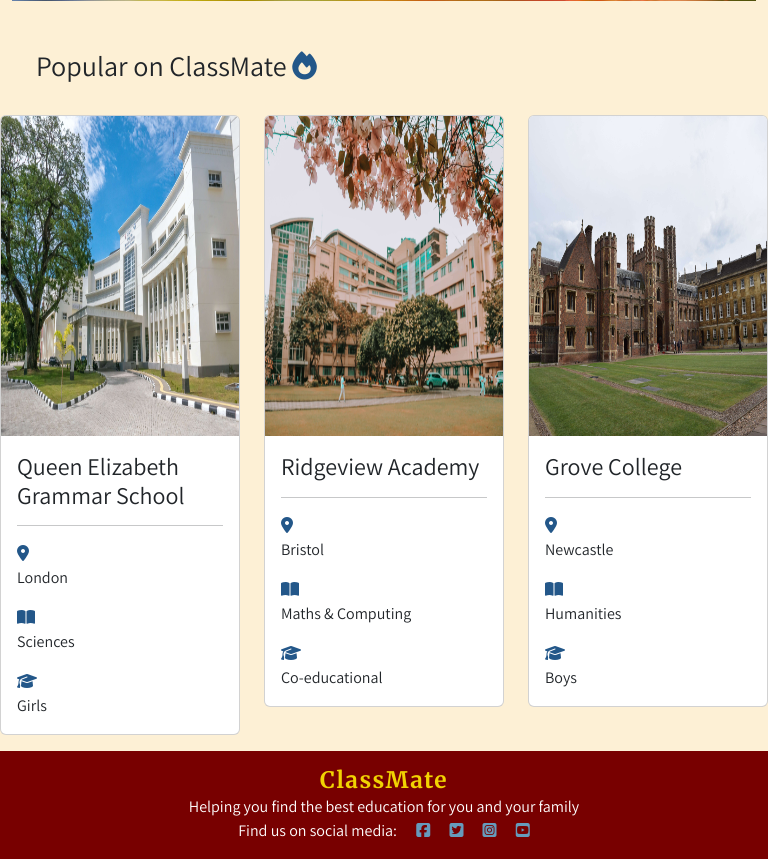
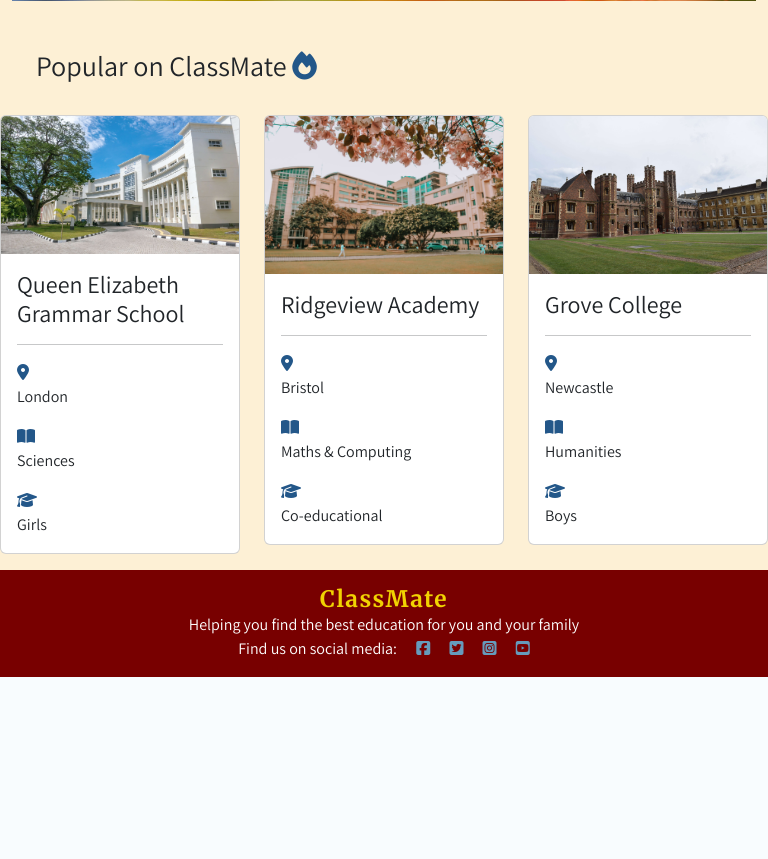
Before and after one commit to georgiagrayland/P4-ClassMate, a Django app: page / in a window 768 px wide. Shown: the part 553-1412 px from the top of the page. After the commit the page ends 1230 px from the top, so only its background shows below. Run offline with Django 3.2, Linux system fonts and the light colour scheme; some libraries are stand-ins or nearby versions.

Commit message:
add media screen for images on homepage for ipads

```diff
--- a/static/css/style.css
+++ b/static/css/style.css
@@ -10,7 +10,7 @@ html, body{
 }
 
 .content{
-    min-height: 100%;
+    min-height: 100vh;
 }
 
 /* --------------------- Nav Bar --------------------- */
@@ -56,7 +56,6 @@ footer{
 }
 
 .footer{
-    bottom: 0;
     left: 0;
     width: 100%;
 }
@@ -238,3 +237,13 @@ ul{
 .comment-message{
     font-size: 1.3rem;
 }
+
+/* --------------------- Media Queries --------------------- */
+
+@media only screen
+    and (min-width: 768px)
+    and (max-width: 1024px) {
+        .card-img-top {
+            height: fit-content;
+        }
+}
--- a/templates/base.html
+++ b/templates/base.html
@@ -49,6 +49,7 @@
   <div class="content">
 
     {% block content %}
+
     {% endblock %}
 
   </div>
```
